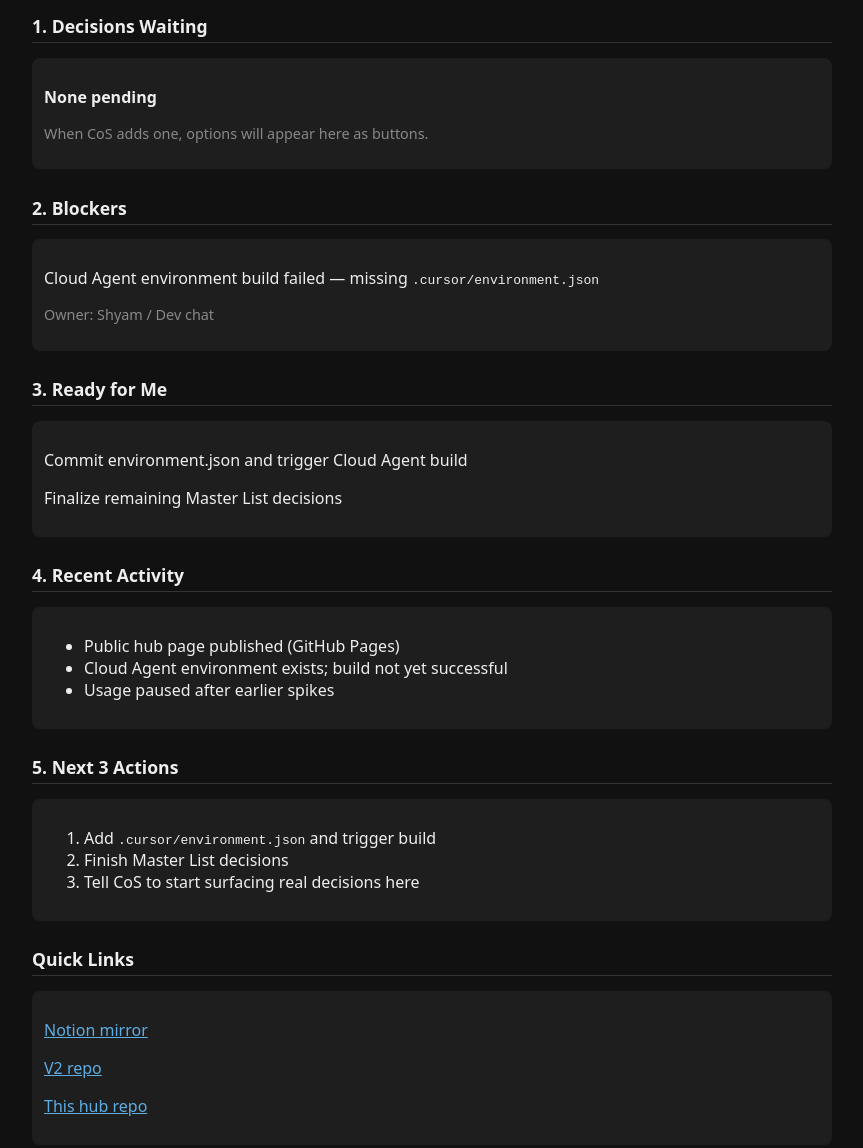
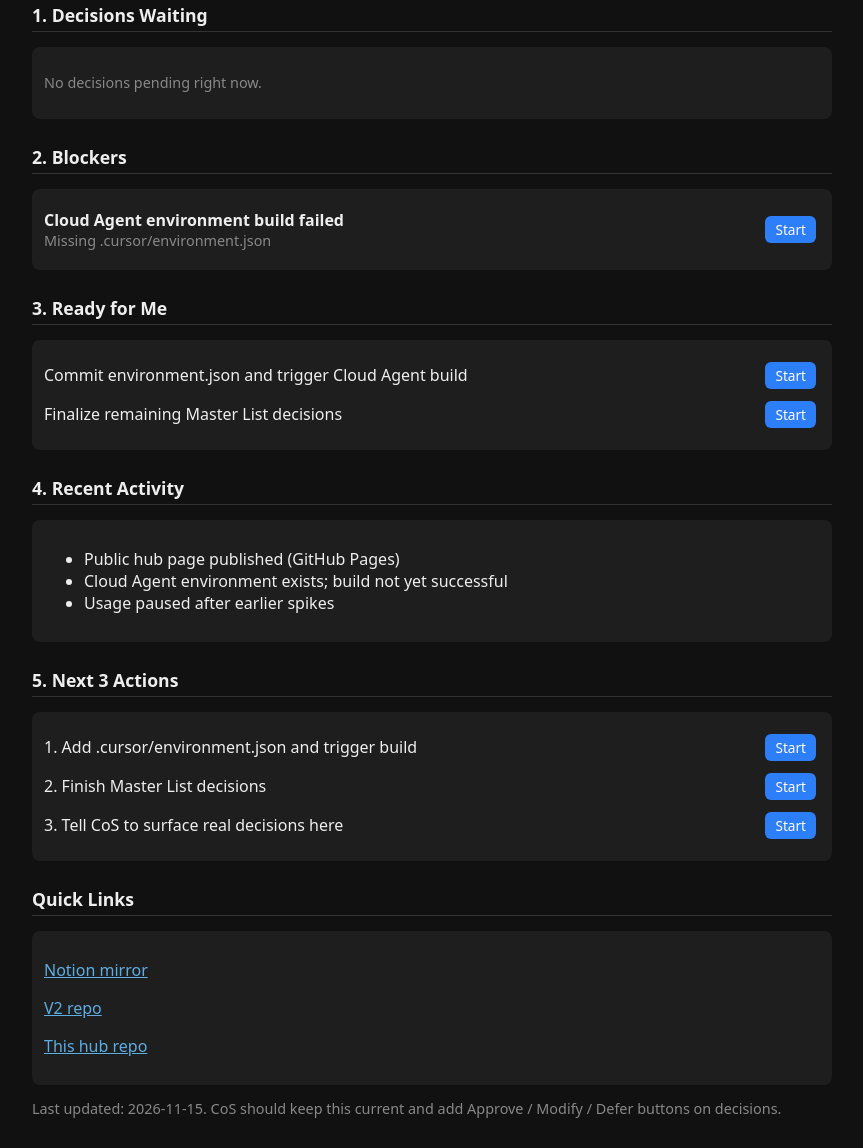
Before and after one commit to Connect-Radar/v2-one-stop-shop, a plain HTML site: page index.html in a window 1280 px wide. Shown: the part 597-1745 px from the top of the page, without its empty margins (208-1071 px from the left). Drawn offline with Linux system fonts and the light colour scheme.

Commit message:
Add Start buttons next to tasks and decision placeholders

```diff
--- a/index.html
+++ b/index.html
@@ -14,8 +14,14 @@
   .status { display: inline-block; padding: 2px 8px; border-radius: 4px; font-size: 0.85rem; }
   .on { background: #c0392b; }
   .off { background: #27ae60; }
-  .btn { background: #2d7ff9; color: white; border: none; padding: 8px 14px; border-radius: 6px; margin: 4px 4px 4px 0; cursor: pointer; text-decoration: none; display: inline-block; }
+  .btn { background: #2d7ff9; color: white; border: none; padding: 6px 12px; border-radius: 6px; margin: 2px 4px 2px 0; cursor: pointer; text-decoration: none; display: inline-block; font-size: 0.9rem; }
   .btn:hover { background: #1a6ae0; }
+  .btn.small { padding: 4px 10px; font-size: 0.85rem; }
+  .btn.approve { background: #27ae60; }
+  .btn.modify { background: #f39c12; }
+  .btn.defer { background: #7f8c8d; }
+  .item { display: flex; justify-content: space-between; align-items: center; gap: 12px; margin: 8px 0; }
+  .item-text { flex: 1; }
   a { color: #5dade2; }
   .muted { color: #888; font-size: 0.9rem; }
 </style>
@@ -45,20 +51,30 @@
 
 <h2>1. Decisions Waiting</h2>
 <div class="card">
-  <p><strong>None pending</strong></p>
-  <p class="muted">When CoS adds one, options will appear here as buttons.</p>
+  <p class="muted">No decisions pending right now.</p>
 </div>
 
 <h2>2. Blockers</h2>
 <div class="card">
-  <p>Cloud Agent environment build failed — missing <code>.cursor/environment.json</code></p>
-  <p class="muted">Owner: Shyam / Dev chat</p>
+  <div class="item">
+    <div class="item-text">
+      <strong>Cloud Agent environment build failed</strong>
+      <div class="muted">Missing .cursor/environment.json</div>
+    </div>
+    <a class="btn small" href="https://github.com/Connect-Radar/connect-radar-v2">Start</a>
+  </div>
 </div>
 
 <h2>3. Ready for Me</h2>
 <div class="card">
-  <p>Commit environment.json and trigger Cloud Agent build</p>
-  <p>Finalize remaining Master List decisions</p>
+  <div class="item">
+    <div class="item-text">Commit environment.json and trigger Cloud Agent build</div>
+    <a class="btn small" href="https://github.com/Connect-Radar/connect-radar-v2">Start</a>
+  </div>
+  <div class="item">
+    <div class="item-text">Finalize remaining Master List decisions</div>
+    <a class="btn small" href="https://app.notion.com/p/40f57419b0fb81fab1a1d30bb0663aaa">Start</a>
+  </div>
 </div>
 
 <h2>4. Recent Activity</h2>
@@ -72,11 +88,18 @@
 
 <h2>5. Next 3 Actions</h2>
 <div class="card">
-  <ol>
-    <li>Add <code>.cursor/environment.json</code> and trigger build</li>
-    <li>Finish Master List decisions</li>
-    <li>Tell CoS to start surfacing real decisions here</li>
-  </ol>
+  <div class="item">
+    <div class="item-text">1. Add .cursor/environment.json and trigger build</div>
+    <a class="btn small" href="https://github.com/Connect-Radar/connect-radar-v2">Start</a>
+  </div>
+  <div class="item">
+    <div class="item-text">2. Finish Master List decisions</div>
+    <a class="btn small" href="https://app.notion.com/p/40f57419b0fb81fab1a1d30bb0663aaa">Start</a>
+  </div>
+  <div class="item">
+    <div class="item-text">3. Tell CoS to surface real decisions here</div>
+    <a class="btn small" href="https://app.notion.com/p/41957419b0fb8175ba10e2ddb60ef656">Start</a>
+  </div>
 </div>
 
 <h2>Quick Links</h2>
@@ -86,6 +109,6 @@
   <p><a href="https://github.com/Connect-Radar/v2-one-stop-shop">This hub repo</a></p>
 </div>
 
-<p class="muted">Last updated: 2026-11-15. CoS should keep this current.</p>
+<p class="muted">Last updated: 2026-11-15. CoS should keep this current and add Approve / Modify / Defer buttons on decisions.</p>
 </body>
 </html>
```
